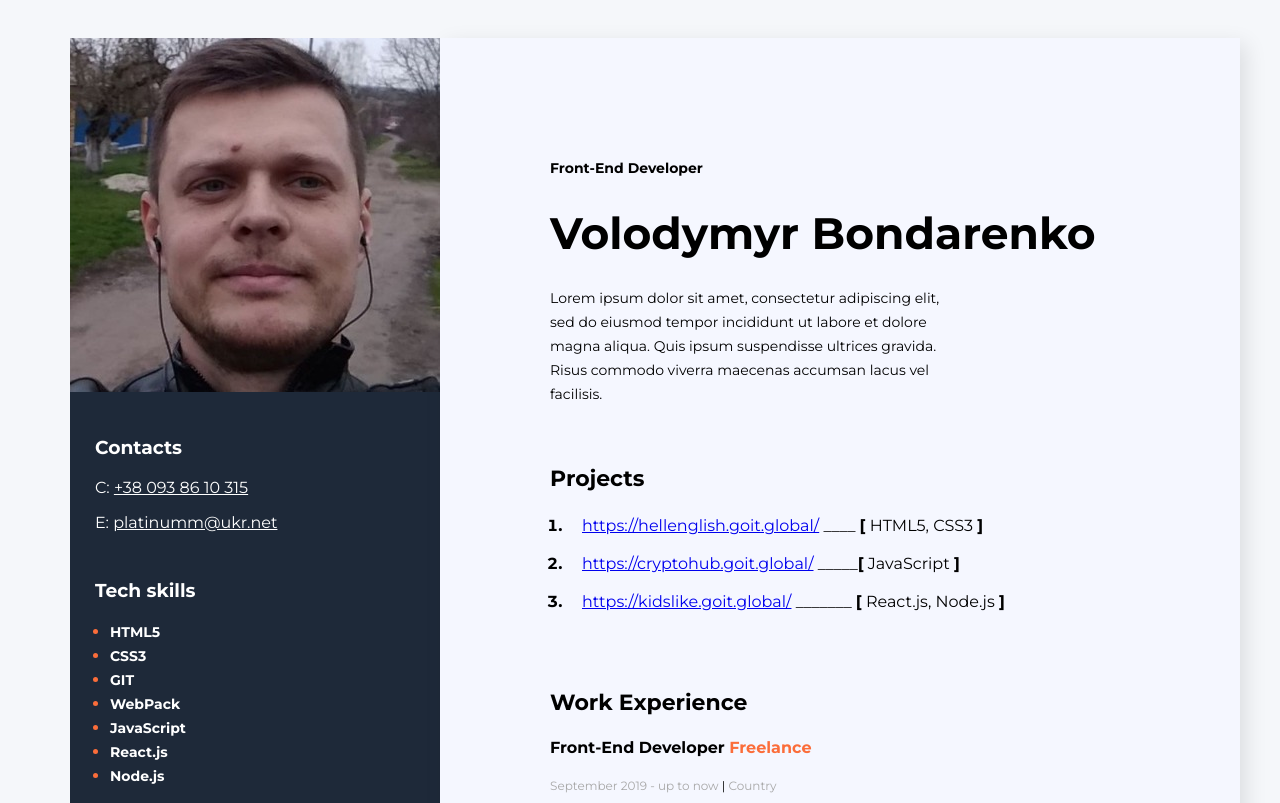
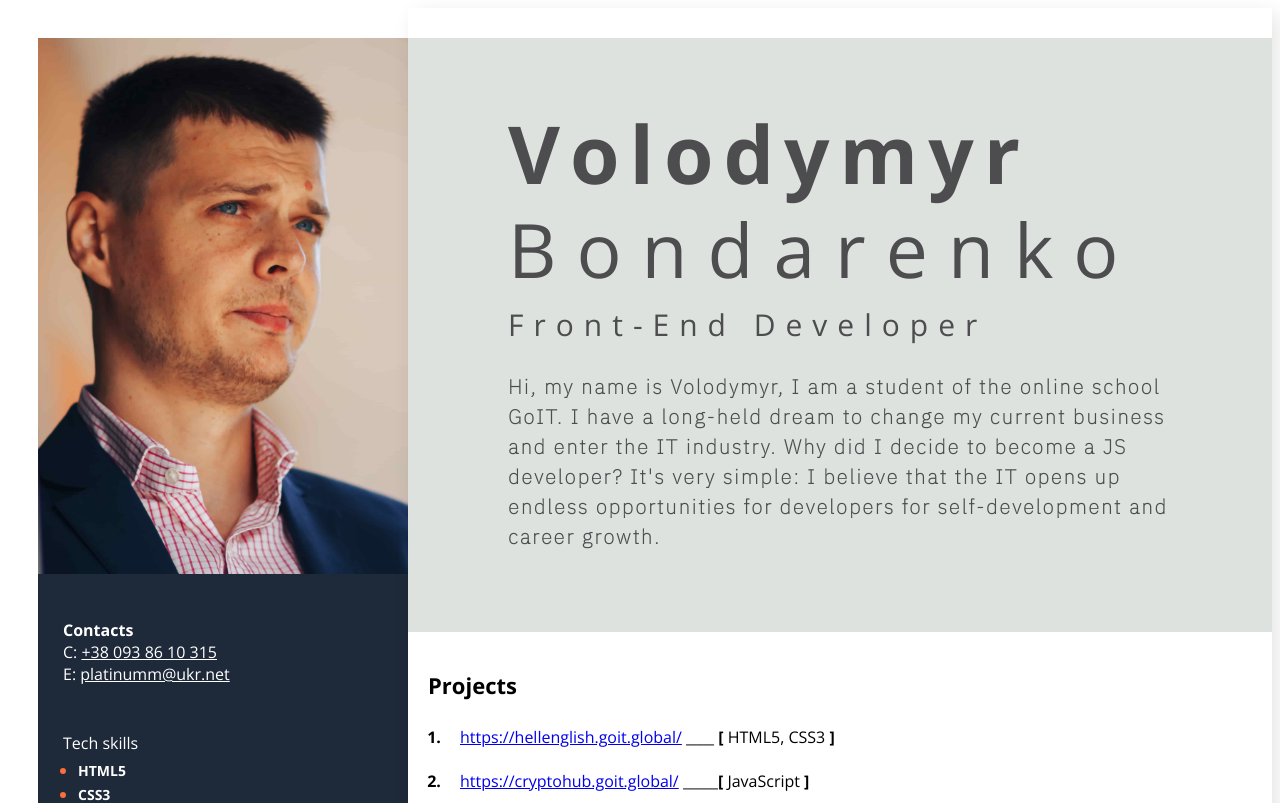
Before and after one commit to PlatinumKellerman/Resume, a plain HTML site: page index.html in a window 1280 px wide. Shown: the top 803 px of the page. Drawn offline with nearby package versions, Linux system fonts and the light colour scheme.

Commit message:
update resume

```diff
--- a/index.html
+++ b/index.html
@@ -5,8 +5,8 @@
     <meta http-equiv="X-UA-Compatible" content="IE=edge">
     <meta name="viewport" content="width=device-width, initial-scale=1.0">
     <link rel="preconnect" href="https://fonts.googleapis.com">
-    <link rel="preconnect" href="https://fonts.gstatic.com" crossorigin>
-    <link href="https://fonts.googleapis.com/css2?family=Montserrat:wght@400;700&display=swap" rel="stylesheet">
+<link rel="preconnect" href="https://fonts.gstatic.com" crossorigin>
+<link href="https://fonts.googleapis.com/css2?family=IBM+Plex+Sans:wght@100&family=Open+Sans:wght@400;500;700&display=swap" rel="stylesheet">
     <link rel="stylesheet" href="styles/styles.css">
     <title>Resume</title>
 </head>
@@ -14,20 +14,22 @@
 <body>
 
 <!--Main-->
-<div class="Main">
+<div class="main">
      <!--Main Content-->
  <div class="main_content">
 
      <!--About-->
      <div class="about_user">
 
+        <h1 class="name"><span class="first-name">Volodymyr</span><br> <span class="last-name">Bondarenko</span></h1>
+
         <h2 class="about_position">Front-End Developer</h2>
 
-        <h1 class="name">Volodymyr Bondarenko</h1>
-
         <p class="about_discription">
-        Lorem ipsum dolor sit amet, consectetur adipiscing elit, sed do eiusmod tempor incididunt ut labore et dolore magna
-        aliqua. Quis ipsum suspendisse ultrices gravida. Risus commodo viverra maecenas accumsan lacus vel facilisis.
+        Hi, my name is Volodymyr, I am a student of the online school GoIT.
+        I have a long-held dream to change my current business and enter the IT industry.
+        Why did I decide to become a JS developer? It's very simple:
+        I believe that the IT opens up endless opportunities for developers for self-development and career growth.
         </p>
 
      </div>
@@ -113,7 +115,7 @@
 
 <!--Side Bar-->
 <aside class="sidebar">
-    <img src="img/imgonline-com-ua-Resize-LHRX3RavNLdfTSY.jpg" alt="user photo" class="photo">
+    <img src="img/user_photo_mini.jpg" alt="user photo" class="photo">
 
     <!--Contacts-->
 
--- a/styles/styles.css
+++ b/styles/styles.css
@@ -1,155 +1,92 @@
-/* Main Styles */
-.Main {
-  display: flex;
-  flex-direction: row-reverse;
-  width: 1200px;
-  height: 1600px;
-  margin: 0 auto;
+@import './variables.css';
+
+h1,
+h2,
+h3,
+h4,
+h5,
+h6,
+p,
+ul {
+  margin: 0;
+  padding: 0;
+  border: 0;
+  font-size: 100%;
+  font: inherit;
+  vertical-align: baseline;
 }
 
 body {
-  font-family: "Montserrat", sans-serif;
-  background-color: #f5f7fa;
+  font-family: 'IBM Plex Sans', sans-serif;
+  font-family: 'Open Sans', sans-serif;
+  background-color: var(--background);
+}
+
+/* Main Styles */
+.main {
+  display: flex;
+  flex-direction: row-reverse;
+  margin: 0 auto;
+  justify-content: center;
 }
 
 /* Main Content */
 .main_content {
-  background-color: #f5f7ff;
+  background-color: var(--background);
   box-shadow: 6px 6px 20px rgba(0, 0, 0, 0.1);
-  margin-top: 30px;
-  width: 1200;
-  height: 1360px;
-  padding: 105px 90px;
+  /* margin: 30px 30px 30px 0px; */
+  width: 1200px;
+  /* padding: 105px 90px; */
 }
 
 /* About User */
 .about_user {
-  margin-right: 0px;
-  margin-bottom: 40px;
-  padding-top: 5px;
-  padding-right: 50px;
-  padding-bottom: 5px;
-  padding-left: 20px;
+  margin-top: 30px;
+  padding: 80px 100px 80px 100px;
   font-style: normal;
   font-weight: normal;
   font-size: 14px;
   line-height: 24px;
+  background-color: var(--about-user-container);
 }
 
 .name {
-  font-size: 44px;
-  text-shadow: #0000;
+  font-family: var(--main-font);
+  line-height: 500%;
+  color: var(--name-color);
+}
+
+.first-name {
+  font-size: 80px;
   font-style: normal;
   font-weight: bold;
-  line-height: 55px;
-  margin-bottom: 25px;
+  letter-spacing: 10px;
+}
+
+.last-name {
+  font-size: 75px;
+  font-style: normal;
+  letter-spacing: 20px;
 }
 
 .about_position {
+  margin-top: 5px;
+  font-family: var(--main-font);
   font-style: normal;
-  font-weight: bold;
-  font-size: 14px;
-  line-height: 17px;
-  margin-bottom: 20px;
+  font-size: 30px;
+  letter-spacing: 10px;
+  color: var(--name-color);
 }
 
 .about_discription {
+  font-family: var(--secondary-text-font);
+  margin-top: 35px;
   font-style: normal;
-  font-weight: normal;
-  font-size: 14px;
-  line-height: 24px;
-  width: 400px;
-}
-
-/* Sidebar */
-.sidebar {
-  background-color: #1e2939;
-  margin-right: 0px;
-  margin-bottom: 30px;
-  margin-left: 30px;
-  margin-top: 30px;
-  width: 370px;
-  height: 1570px;
-}
-
-.photo {
-  width: 370px;
-}
-
-/* Contacts */
-
-.contacts {
-  margin-top: 40px;
-  margin-right: 0px;
-  margin-bottom: 25px;
-  margin-left: 25px;
-
-  color: rgb(255, 255, 255);
-}
-
-.phone_number {
-  color: rgb(255, 255, 255);
-}
-
-.email {
-  color: rgb(255, 255, 255);
-}
-
-/* Tech Skills */
-
-.techskills {
-  margin-top: 47px;
-  margin-right: 0px;
-  margin-bottom: 25px;
-  margin-left: 25px;
-
-  color: #fff;
-}
-
-.techskills_list {
-  margin-top: 5px;
-  padding: 0px;
-  margin-left: 15px;
-}
-
-.techskills_dot {
-  color: #fb6d3a;
-}
-
-.techskills_text {
-  color: #fff;
-  font-style: normal;
-  font-weight: bold;
-  font-size: 14px;
-  line-height: 24px;
-}
-
-/* Soft Skills */
-
-.soft_skills {
-  margin-top: 44px;
-  margin-right: 0px;
-  margin-bottom: 0px;
-  margin-left: 25px;
-
-  color: rgb(255, 255, 255);
-}
-
-.softskills_list {
-  padding: 0px;
-  margin-left: 15px;
-}
-
-.softskills_dot {
-  color: #fb6d3a;
-}
-
-.softskills_text {
-  color: #fff;
-  font-style: normal;
-  font-weight: normal;
-  font-size: 14px;
-  line-height: 24px;
+  font-weight:bolder;
+  font-size: 20px;
+  letter-spacing: 2px;
+  color: var(--name-color);
+  line-height: 30px;
 }
 
 /* Projects */
@@ -158,7 +95,6 @@ body {
   margin-top: 0px;
   margin-right: 30px;
   margin-bottom: 0px;
-
   padding-top: 0px;
   padding-right: 50px;
   padding-bottom: 0px;
@@ -206,7 +142,7 @@ body {
   font-weight: normal;
   font-size: 12px;
   line-height: 15px;
-  color: #000;
+  color: var(--separation-line);
 }
 
 /* Work Styles */
@@ -268,3 +204,88 @@ body {
   color: #a8a8a8;
   margin-bottom: 10px;
 }
+
+/* Sidebar */
+.sidebar {
+  background-color: #1e2939;
+  margin: 30px 0px 30px 30px;
+  width: 370px;
+}
+
+.photo {
+  width: 370px;
+}
+
+/* Contacts */
+
+.contacts {
+  margin-top: 40px;
+  margin-right: 0px;
+  margin-bottom: 25px;
+  margin-left: 25px;
+  color: var(--background);
+}
+
+.phone_number {
+  color: var(--background);
+}
+
+.email {
+  color: var(--background);
+}
+
+/* Tech Skills */
+
+.techskills {
+  margin-top: 47px;
+  margin-right: 0px;
+  margin-bottom: 25px;
+  margin-left: 25px;
+  color: var(--background);
+}
+
+.techskills_list {
+  margin-top: 5px;
+  padding: 0px;
+  margin-left: 15px;
+}
+
+.techskills_dot {
+  color: #fb6d3a;
+}
+
+.techskills_text {
+  color: var(--background);
+  font-style: normal;
+  font-weight: bold;
+  font-size: 14px;
+  line-height: 24px;
+}
+
+/* Soft Skills */
+
+.soft_skills {
+  margin-top: 44px;
+  margin-right: 0px;
+  margin-bottom: 0px;
+  margin-left: 25px;
+
+  color: var(--background);
+}
+
+.softskills_list {
+  padding: 0px;
+  margin-left: 15px;
+}
+
+.softskills_dot {
+  color: #fb6d3a;
+}
+
+.softskills_text {
+  color: var(--background);
+  font-style: normal;
+  font-weight: normal;
+  font-size: 14px;
+  line-height: 24px;
+}
--- /dev/null
+++ b/styles/variables.css
@@ -0,0 +1,9 @@
+:root {
+  --background: #ffffff;
+  --separation-line: #000000;
+  --about-user-container: #dde2df;
+  --name-color: #4d4d4f;
+  --main-font: 'Open Sans', sans-serif;
+  --secondary-text-font: 'IBM Plex Sans', sans-serif;
+  --secondary-text-color: #a7a9ac;
+}
```
Also changed, not shown: img/imgonline-com-ua-Resize-LHRX3RavNLdfTSY.jpg (deleted), img/user_photo_mini.jpg (added).
